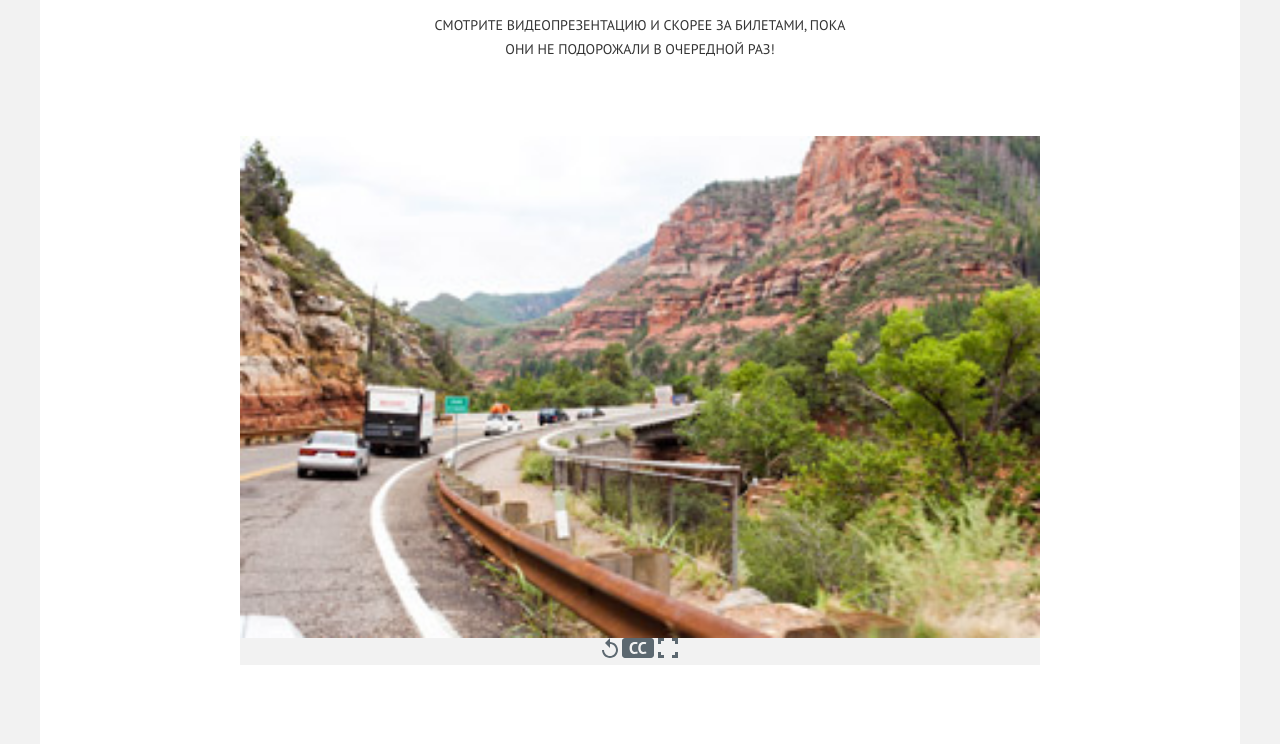
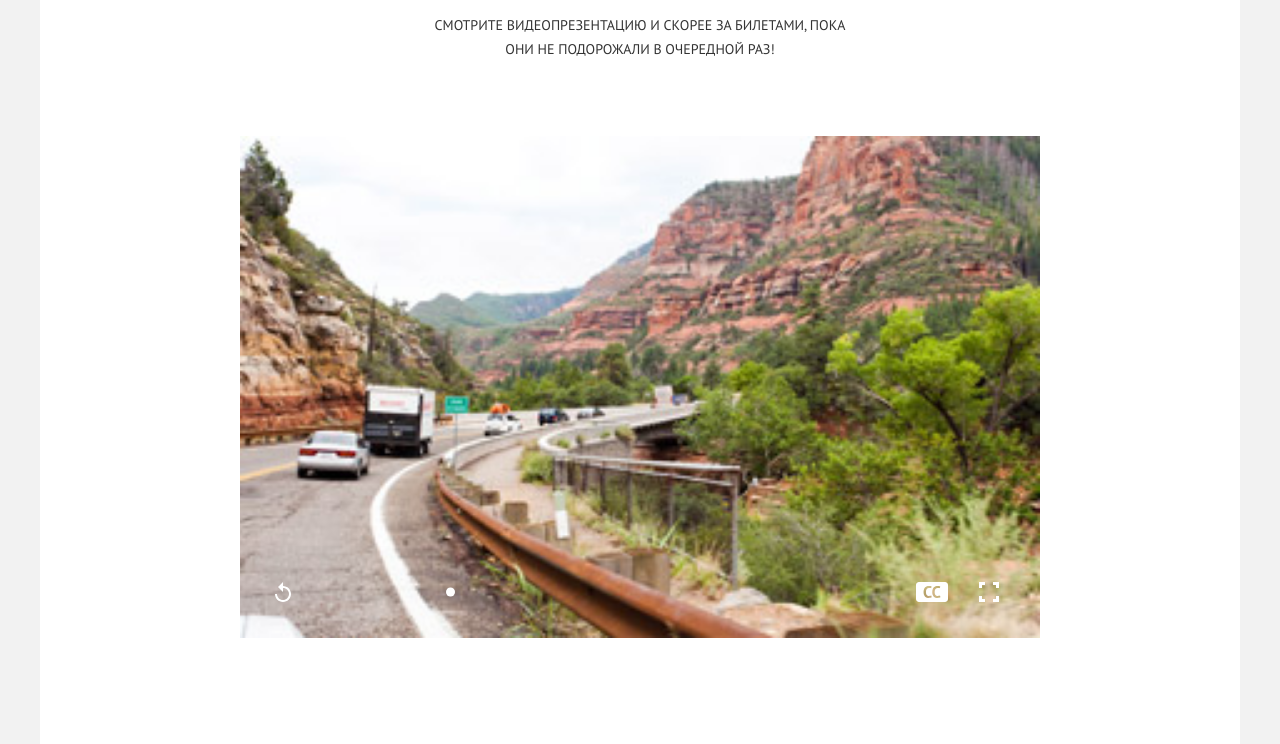
Before and after one commit to arkartavtsev/239338-sedona, a plain HTML site: page source/gallery.html in a window 1280 px wide. Shown: the part 2360-3104 px from the top of the page. Drawn offline with nearby package versions, Linux system fonts and the light colour scheme; files that its build step writes are made by us from their sources.

Commit message:
Верстка элементов плеера

```diff
--- a/source/gallery.html
+++ b/source/gallery.html
@@ -150,25 +150,31 @@
           <div class="presentation__player  player">
             <!-- временная заглушка -->
             <img class="player__video-frame" src="img/video-mobile@1x.jpg" width="321" height="201" alt="Превью видеопрезентации">
-            <div class="player__controls  controls">
-              <div class="controls__status-bar  status-bar">
-                <div class="status-bar__pointer"></div>
-              </div>
-              <button class="controls__control" type="button">
+
+            <div class="player__controls-pane">
+              <button class="player__control  player__control--replay" type="button">
                 <span class="visually-hidden">Повтор</span>
-                <svg class="controls__icon  controls__icon--replay" width="16" height="20" viewBox="0 0 16 20">
+                <svg class="player__icon  player__icon--replay" width="16" height="20" viewBox="0 0 16 20">
                   <path d="M8 4V0L3 5l5 5V6c3.315 0 6 2.686 6 6s-2.685 6-6 6-6-2.686-6-6H0c0 4.42 3.58 8 8 8s8-3.58 8-8-3.58-8-8-8z"/>
                 </svg>
               </button>
-              <button class="controls__control" type="button">
+
+              <div class="player__status-bar">
+                <div class="player__timeline">
+                  <div class="player__time-pointer" tabindex="0"></div>
+                </div>
+              </div>
+
+              <button class="player__control  player__control--subtitles" type="button">
                 <span class="visually-hidden">Включить субтитры</span>
-                <svg class="controls__icon  controls__icon--subtitles" width="32" height="20" viewBox="0 0 32 20">
+                <svg class="player__icon  player__icon--subtitles" width="32" height="20" viewBox="0 0 32 20">
                   <path d="M29 0H3C1.35 0 0 1.35 0 3v14c0 1.65 1.35 3 3 3h26c1.65 0 3-1.35 3-3V3c0-1.65-1.35-3-3-3zM14.403 15.854c-.545.108-1.104.164-1.678.164-.694 0-1.354-.107-1.976-.323-.623-.214-1.172-.562-1.646-1.041s-.852-1.103-1.133-1.868c-.28-.766-.419-1.695-.419-2.786 0-1.134.157-2.085.471-2.851.315-.768.723-1.384 1.224-1.854.502-.468 1.062-.804 1.679-1.008.616-.204 1.233-.307 1.852-.307.66 0 1.22.045 1.678.134.457.087.835.192 1.133.313l-.448 1.92c-.254-.121-.555-.209-.902-.265C13.891 6.027 13.47 6 12.973 6c-.915 0-1.649.325-2.206.977-.558.651-.836 1.663-.836 3.031 0 .598.067 1.142.199 1.632.132.493.334.913.603 1.26.271.349.607.619 1.01.812.402.193.867.29 1.396.29.496 0 .915-.049 1.257-.148.342-.099.639-.227.893-.38l.463 1.841c-.354.249-.803.43-1.349.539zm8.698 0c-.545.108-1.105.164-1.678.164-.694 0-1.354-.107-1.976-.323-.623-.214-1.172-.562-1.646-1.041s-.852-1.103-1.133-1.868c-.281-.767-.421-1.695-.421-2.786 0-1.134.157-2.085.471-2.851.314-.768.723-1.384 1.223-1.854.502-.468 1.062-.804 1.68-1.008.616-.204 1.233-.307 1.851-.307.661 0 1.221.045 1.678.134.458.087.836.192 1.133.313l-.446 1.918c-.253-.121-.554-.209-.901-.265-.348-.053-.77-.08-1.266-.08-.915 0-1.649.325-2.206.977-.558.651-.836 1.663-.836 3.031 0 .598.067 1.142.199 1.632.132.493.334.913.603 1.26.271.349.606.619 1.009.812.402.193.868.29 1.396.29.497 0 .915-.049 1.257-.148.342-.099.64-.227.894-.38l.463 1.841c-.353.249-.803.43-1.348.539z"/>
                 </svg>
               </button>
-              <button class="controls__control" type="button">
+
+              <button class="player__control  player__control--fullscreen" type="button">
                 <span class="visually-hidden">Поноэкранный режим</span>
-                <svg class="controls__icon  controls__icon--fullscreen" width="20" height="20" viewBox="0 0 20 20">
+                <svg class="player__icon  player__icon--fullscreen" width="20" height="20" viewBox="0 0 20 20">
                   <path d="M0 0v6h3V3h3V0H3zM3 14H0v6h6v-3H3zM17 0h-3v3h3v3h3V0zM17 17h-3v3h6v-6h-3z"/>
                 </svg>
               </button>
--- a/source/sass/blocks/controls.scss
+++ /dev/null
@@ -1,39 +0,0 @@
-.controls {
-  background-color: $light-gray;
-}
-
-.controls__control {
-  box-sizing: border-box;
-  padding: 0;
-  background-color: transparent;
-  border: none;
-  cursor: pointer;
-}
-
-.controls__icon {
-  display: block;
-  fill: rgb(92, 104, 112);
-
-  &--replay {
-    width: 16px;
-    height: 20px;
-  }
-
-  &--subtitles {
-    width: 32px;
-    height: 20px;
-  }
-
-  &--fullscreen {
-    width: 20px;
-    height: 20px;
-  }
-
-  &:hover {
-    fill: $light-black;
-  }
-
-  &:active {
-    fill: rgba($light-black, 0.3%);
-  }
-}
--- a/source/sass/blocks/player.scss
+++ b/source/sass/blocks/player.scss
@@ -3,3 +3,136 @@
   width: 100%;
   height: auto;
 }
+
+.player__controls-pane {
+  position: relative;
+  display: flex;
+  align-items: center;
+  box-sizing: border-box;
+  width: 280px;
+  padding: 23px;
+  margin: 0 auto;
+  background-color: $light-gray;
+}
+
+.player__status-bar {
+  position: absolute;
+  right: 0;
+  bottom: 100%;
+  left: 0;
+  padding: 21px 22px;
+  background-color: rgba(black, 0.6%);
+}
+
+.player__timeline {
+  position: relative;
+  width: 100%;
+  height: 3px;
+  background-color: rgba(white, 0.2%);
+}
+
+.player__time-pointer {
+  position: absolute;
+  top: 50%;
+  left: 36px;
+  width: 9px;
+  height: 9px;
+  background-color: white;
+  border-radius: 50%;
+  transform: translateY(-50%);
+  cursor: pointer;
+}
+
+.player__control {
+  padding: 0;
+  background-color: transparent;
+  border: none;
+  cursor: pointer;
+
+  &--replay {
+    margin-right: auto;
+  }
+
+  &--subtitles {
+    margin-right: 30px;
+  }
+
+  &:hover .player__icon {
+    fill: $light-black;
+  }
+
+  &:active .player__icon {
+    fill: rgba($light-black, 0.3%);
+  }
+}
+
+.player__icon {
+  // IE fix
+  position: relative;
+  display: block;
+  fill: rgb(92, 104, 112);
+
+  &--replay {
+    width: 16px;
+    height: 20px;
+  }
+
+  &--subtitles {
+    width: 32px;
+    height: 20px;
+  }
+
+  &--fullscreen {
+    width: 20px;
+    height: 20px;
+  }
+}
+
+
+@media (min-width: $tablet-width) {
+  .player {
+    position: relative;
+  }
+
+  .player__controls-pane {
+    position: absolute;
+    bottom: 0;
+    width: 100%;
+    padding: 36px 41px 36px 35px;
+    background-color: rgba(black, 0.6%);
+  }
+
+  .player__status-bar {
+    flex-grow: 1;
+    position: static;
+    padding: 0;
+    margin-right: 42px;
+    background-color: transparent;
+  }
+
+  .player__time-pointer {
+    left: 113px;
+  }
+
+  .player__control {
+    &--replay {
+      margin-right: 42px;
+    }
+
+    &--subtitles {
+      margin-right: 31px;
+    }
+
+    &:hover .player__icon {
+      fill: rgba(white, 0.6%);
+    }
+
+    &:active .player__icon {
+      fill: rgba(white, 0.3%);
+    }
+  }
+
+  .player__icon {
+    fill: white;
+  }
+}
--- a/source/sass/style.scss
+++ b/source/sass/style.scss
@@ -30,7 +30,6 @@
 @import "blocks/vote";
 @import "blocks/presentation";
 @import "blocks/player";
-@import "blocks/controls";
 //===== feedback.html
 @import "blocks/fields-group";
 @import "blocks/form";
```
